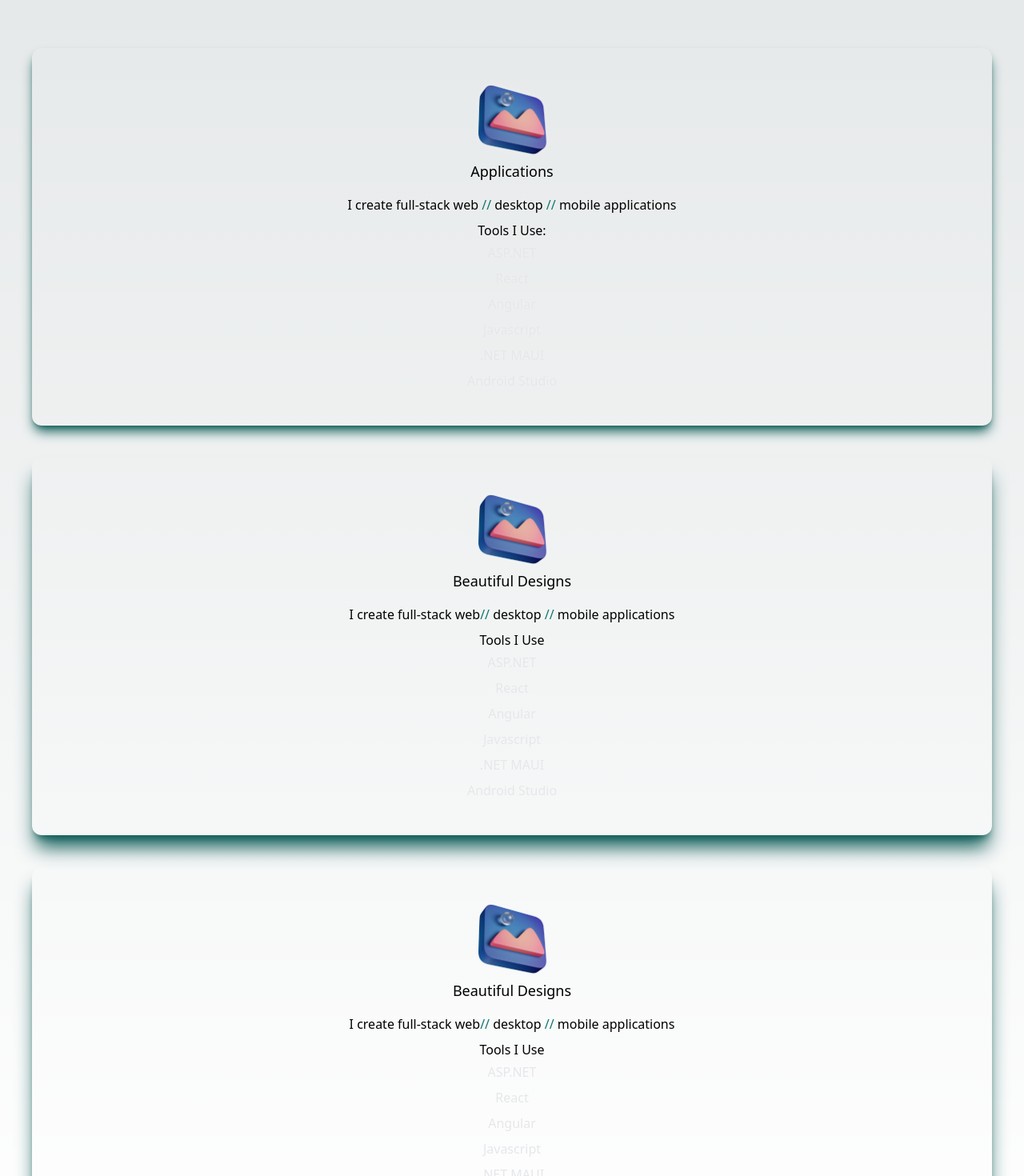
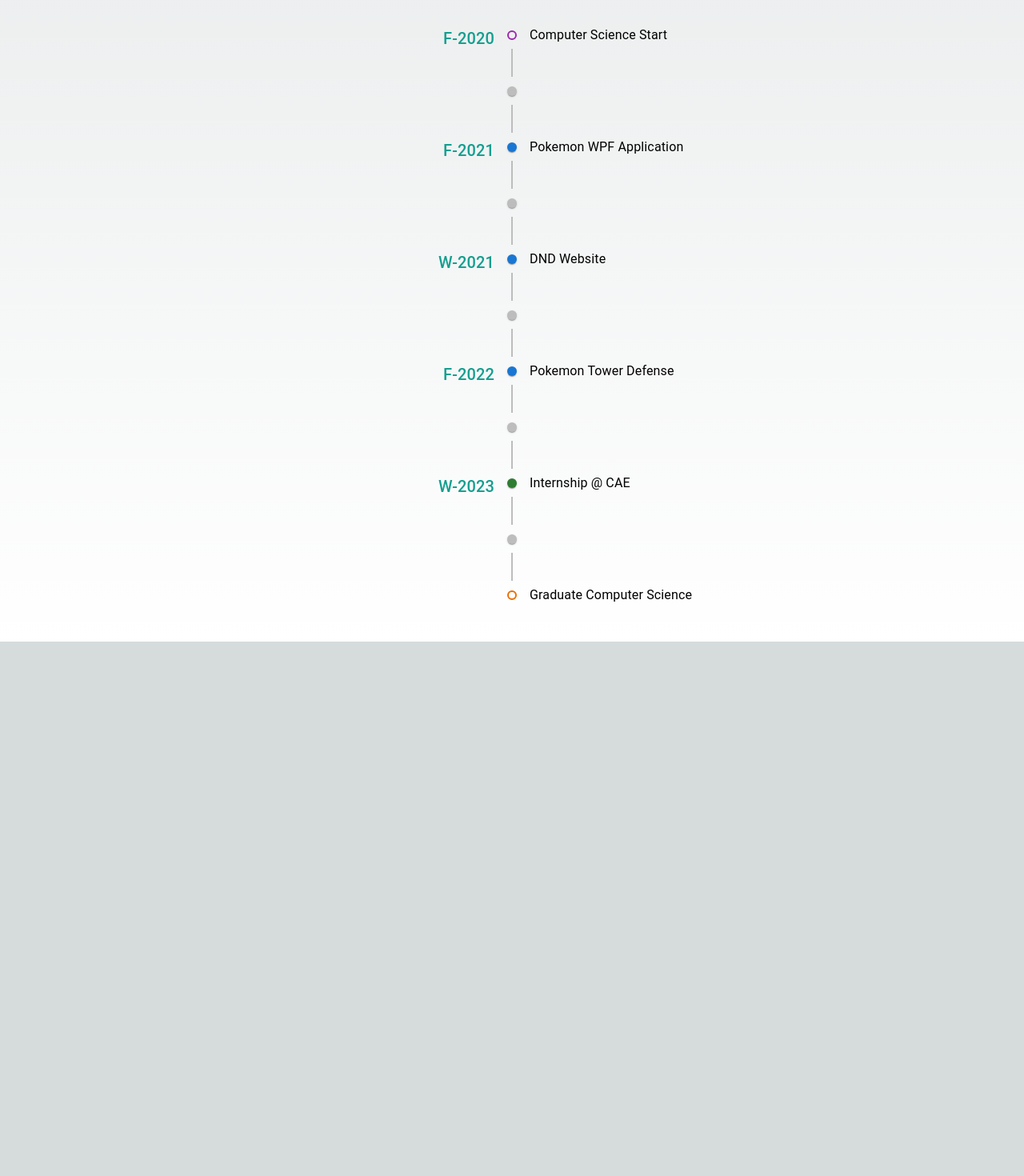
Before and after one commit to SAnderson-96/nextjsReactTailwind, a Next.js app in the folder react-portfolio/: page / in a window 1280 px wide. Shown: the part 1020-2490 px from the top of the page at 80% size. After the commit the page ends 1822 px from the top, so only its background shows below. Built offline with nearby package versions, Linux system fonts and the light colour scheme.

Commit message:
Added timeline

```diff
--- a/react-portfolio/src/pages/index.js
+++ b/react-portfolio/src/pages/index.js
@@ -1,5 +1,6 @@
 import Head from "next/head";
 import { Inter } from "@next/font/google";
+import { Timeline, TimelineConnector, TimelineContent, TimelineDot, TimelineItem, TimelineOppositeContent, TimelineSeparator } from "@mui/lab";
 
 import { AiFillTwitterCircle, AiFillLinkedin } from "react-icons/ai";
 import Image from "next/image";
@@ -21,7 +22,7 @@ export default function Home() {
       </Head>
       <main className="px-10">
         <section className="min-h-screen">
-          <Navbar/>
+          <Navbar />
           <div className="text-center p-10">
             <h2 className="text-5xl py-2 text-red-400">Samuel Anderson</h2>
             <h3 className="text-2xl py-2">Full-Stack Software Developer</h3>
@@ -52,70 +53,101 @@ export default function Home() {
             </p>
           </div>
           <div>
-            <div className="text-center drop-shadow-[0_0px_5px_rgba(255,255,255,0.33)] shadow-lg shadow-teal-800 p-10 rounded-xl my-10">
-              <Image
-                className="mx-auto"
-                src={design}
-                width={100}
-                height={100}
-              />
-              <h3 className="text-lg font-medium">Applications</h3>
-              <p className="pt-4 pb-2">
-                I create full-stack web <span className=" text-teal-700">//</span> desktop{" "}
-                <span className=" text-teal-700">//</span> mobile applications
-              </p>
-              <h4>Tools I Use:</h4>
-              <p className="text-gray-200 py-1">ASP.NET</p>
-              <p className="text-gray-200 py-1">React</p>
-              <p className="text-gray-200 py-1">Angular</p>
-              <p className="text-gray-200 py-1">Javascript</p>
-              <p className="text-gray-200 py-1">.NET MAUI</p>
-              <p className="text-gray-200 py-1">Android Studio</p>
-            </div>
+            <Timeline position="alternate">
 
-            <div className="text-center drop-shadow-[0_0px_5px_rgba(255,255,255,0.33)] shadow-xl shadow-teal-800 p-10 rounded-xl my-10">
-              <Image
-                className="mx-auto"
-                src={design}
-                width={100}
-                height={100}
-              />
-              <h3 className="text-lg font-medium">Beautiful Designs</h3>
-              <p className="pt-4 pb-2">
-                I create full-stack web
-                <span className=" text-teal-700">//</span> desktop{" "}
-                <span className=" text-teal-700">//</span> mobile applications
-              </p>
-              <h4>Tools I Use</h4>
-              <p className="text-gray-200 py-1">ASP.NET</p>
-              <p className="text-gray-200 py-1">React</p>
-              <p className="text-gray-200 py-1">Angular</p>
-              <p className="text-gray-200 py-1">Javascript</p>
-              <p className="text-gray-200 py-1">.NET MAUI</p>
-              <p className="text-gray-200 py-1">Android Studio</p>
-            </div>
+              <TimelineItem>
+              <TimelineOppositeContent color="#139E8F" variant="h6">F-2020</TimelineOppositeContent>
+                <TimelineSeparator>
+                  <TimelineDot color="secondary" variant="outlined" />
+                  <TimelineConnector />
+                </TimelineSeparator>
+                <TimelineContent>Computer Science Start</TimelineContent>
+              </TimelineItem>
 
-            <div className="text-center drop-shadow-[0_0px_5px_rgba(255,255,255,0.33)] shadow-xl shadow-teal-800 p-10 rounded-xl my-10">
-              <Image
-                className="mx-auto"
-                src={design}
-                width={100}
-                height={100}
-              />
-              <h3 className="text-lg font-medium">Beautiful Designs</h3>
-              <p className="pt-4 pb-2">
-                I create full-stack web
-                <span className=" text-teal-700">//</span> desktop{" "}
-                <span className=" text-teal-700">//</span> mobile applications
-              </p>
-              <h4>Tools I Use</h4>
-              <p className="text-gray-200 py-1">ASP.NET</p>
-              <p className="text-gray-200 py-1">React</p>
-              <p className="text-gray-200 py-1">Angular</p>
-              <p className="text-gray-200 py-1">Javascript</p>
-              <p className="text-gray-200 py-1">.NET MAUI</p>
-              <p className="text-gray-200 py-1">Android Studio</p>
-            </div>
+              <TimelineItem>
+                <TimelineSeparator>
+                <TimelineDot color="grey"/>
+                  <TimelineConnector/>
+                </TimelineSeparator>
+                <TimelineContent></TimelineContent>
+              </TimelineItem>
+
+              <TimelineItem>
+              <TimelineOppositeContent color="#139E8F" variant="h6">F-2021</TimelineOppositeContent>
+                <TimelineSeparator>
+                  <TimelineDot color="primary" />
+                  <TimelineConnector />
+                </TimelineSeparator>
+                <TimelineContent>Pokemon WPF Application</TimelineContent>
+              </TimelineItem>
+
+              <TimelineItem>
+                <TimelineSeparator>
+                <TimelineDot color="grey"/>
+                  <TimelineConnector/>
+                </TimelineSeparator>
+                <TimelineContent></TimelineContent>
+              </TimelineItem>
+
+              <TimelineItem>
+              <TimelineOppositeContent color="#139E8F" variant="h6">W-2021</TimelineOppositeContent>
+                <TimelineSeparator>
+                  <TimelineDot color="primary"/>
+                  <TimelineConnector/>
+                </TimelineSeparator>
+                <TimelineContent>DND Website</TimelineContent>
+              </TimelineItem>
+
+              <TimelineItem>
+                <TimelineSeparator>
+                <TimelineDot color="grey"/>
+                  <TimelineConnector/>
+                </TimelineSeparator>
+                <TimelineContent></TimelineContent>
+              </TimelineItem>
+
+              <TimelineItem>
+              <TimelineOppositeContent color="#139E8F" variant="h6">F-2022</TimelineOppositeContent>
+                <TimelineSeparator>
+                  <TimelineDot color="primary"/>
+                  <TimelineConnector/>
+                </TimelineSeparator>
+                <TimelineContent>Pokemon Tower Defense</TimelineContent>
+              </TimelineItem>
+
+              <TimelineItem>
+                <TimelineSeparator>
+                <TimelineDot color="grey"/>
+                  <TimelineConnector/>
+                </TimelineSeparator>
+                <TimelineContent></TimelineContent>
+              </TimelineItem>
+
+              <TimelineItem>
+              <TimelineOppositeContent color="#139E8F" variant="h6">W-2023</TimelineOppositeContent>
+                <TimelineSeparator>
+                  <TimelineDot color="success"/>
+                  <TimelineConnector/>
+                </TimelineSeparator>
+                <TimelineContent>Internship @ CAE</TimelineContent>
+              </TimelineItem>
+
+              <TimelineItem>
+                <TimelineSeparator>
+                <TimelineDot color="grey"/>
+                  <TimelineConnector/>
+                </TimelineSeparator>
+                <TimelineContent></TimelineContent>
+              </TimelineItem>
+
+              <TimelineItem>
+                <TimelineSeparator>
+                  <TimelineDot color="warning" variant="outlined" />
+                </TimelineSeparator>
+                <TimelineContent>Graduate Computer Science</TimelineContent>
+              </TimelineItem>
+
+            </Timeline>
           </div>
         </section>
       </main>
```
Also changed, not shown: react-portfolio/package.json (+9 -1 lines), 1 other file (tests, documents, lock files or other folders).
